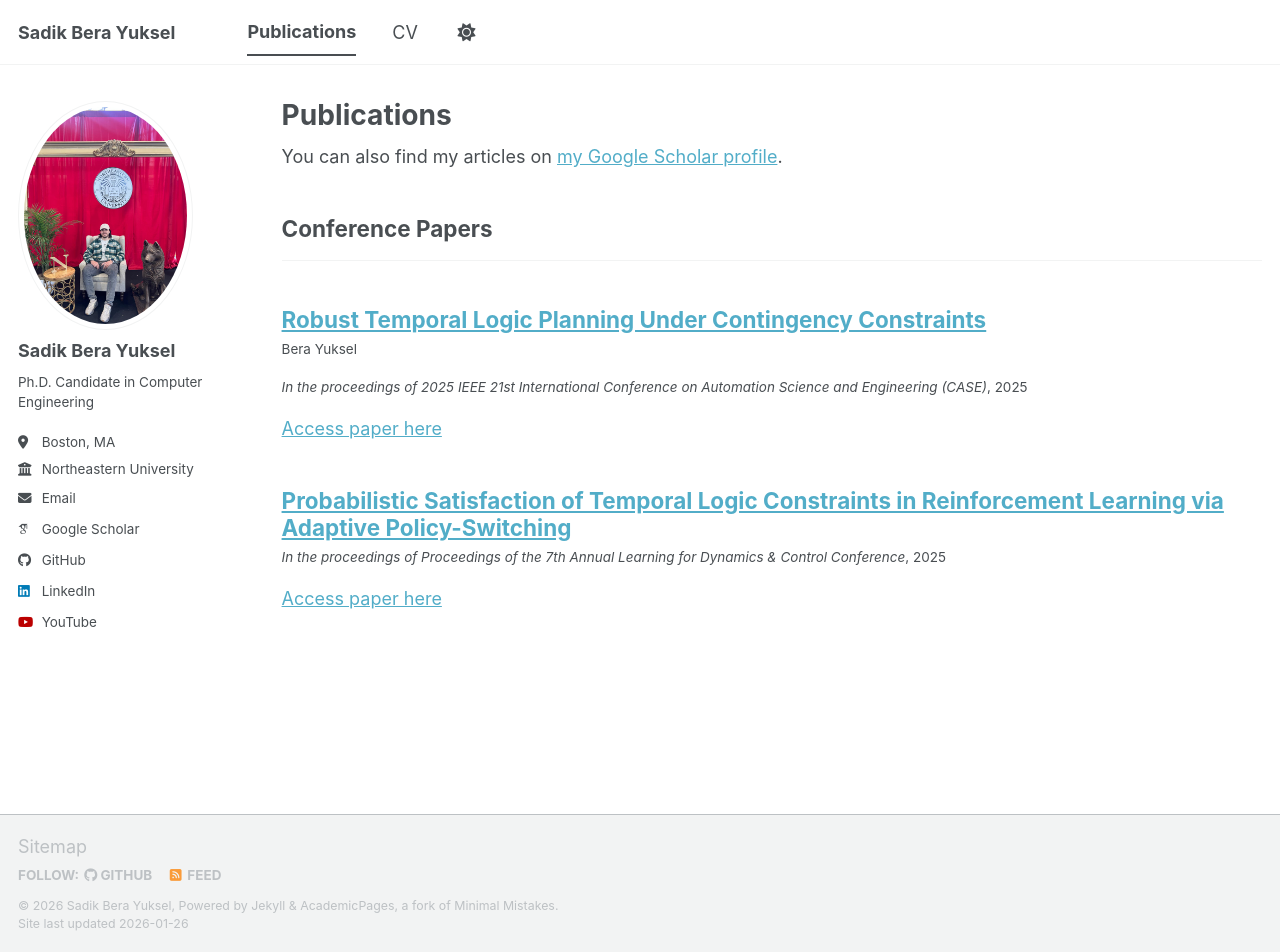
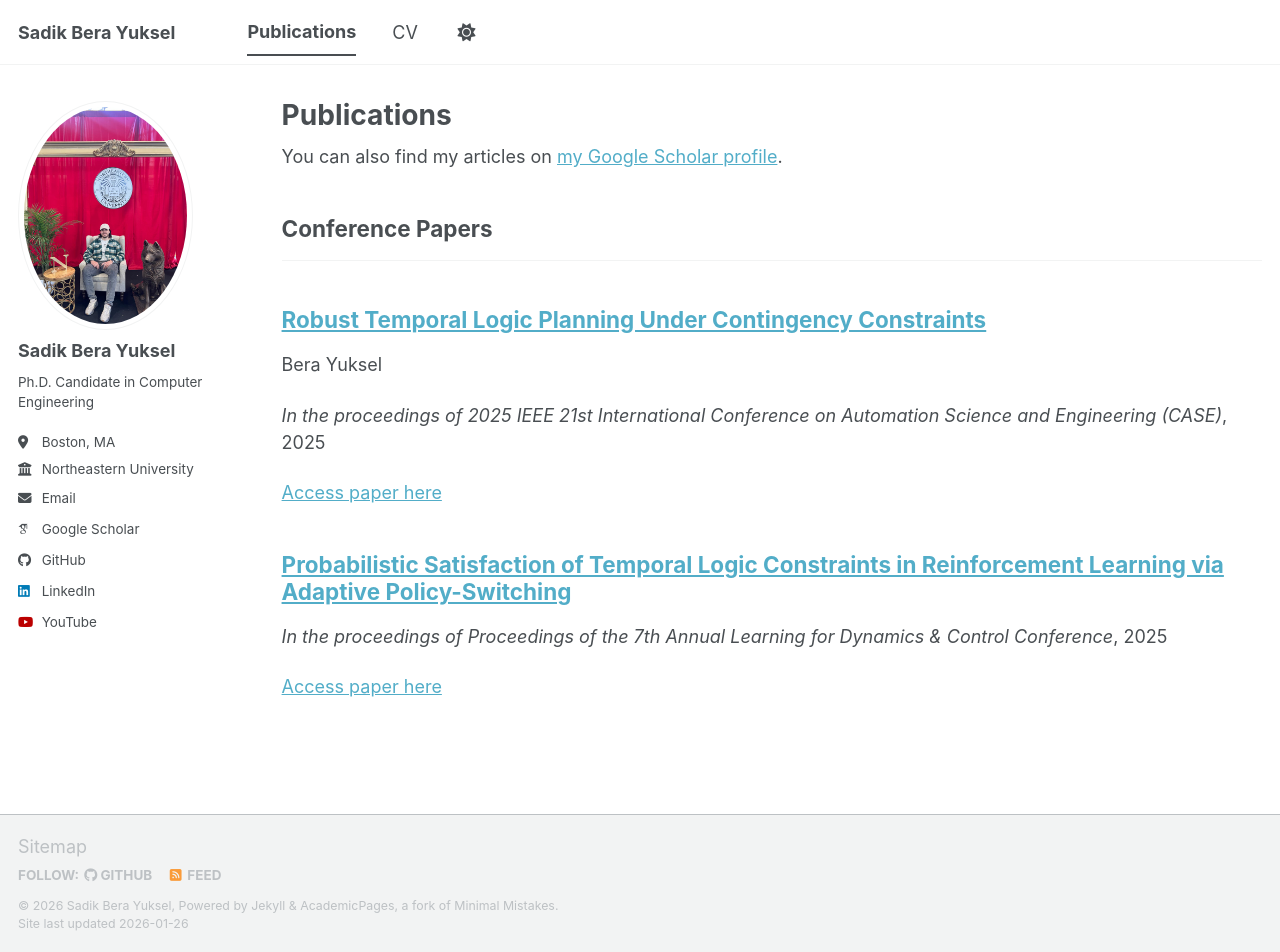
Before and after one commit to Berayksl/Berayksl.github.io, a Jekyll site: the page built from _pages/publications.html, in a window 1280 px wide and 952 px high. Built offline with Jekyll 4.4.1, drawn with Linux system fonts in a browser that asks for light colours; some web fonts are replaced; a script bundle is joined from its source files by our own code; library files that are not in the unit come from our copies.

Commit message:
fixed authors

```diff
--- a/_includes/archive-single.html
+++ b/_includes/archive-single.html
@@ -42,9 +42,9 @@
           <p> {{ post.type }}, <i>{{ post.venue }}</i>, {{ post.date | default: "1900-01-01" | date: "%Y" }} </p>
 	{% elsif post.collection == 'publications' %}
 	  {% if post.authors %}
-	    <p class="archive__item-excerpt">{{ post.authors }}</p>
+	    <p>{{ post.authors }}</p>
 	  {% endif %}
-	  <p class="archive__item-excerpt"><i>{{ post.venue }}</i>, {{ post.date | default: "1900-01-01" | date: "%Y" }}</p>
+	  <p><em>{{ post.venue }}</em>, {{ post.date | date: "%Y" }}</p>
         {% elsif post.date %}
          <p class="page__date"><strong><i class="fa fa-fw fa-calendar" aria-hidden="true"></i> {{ site.data.ui-text[site.locale].date_label | default: "Published:" }}</strong> <time datetime="{{ post.date | default: "1900-01-01" | date_to_xmlschema }}">{{ post.date | default: "1900-01-01" | date: "%B %d, %Y" }}</time></p>
         {% endif %}
```
